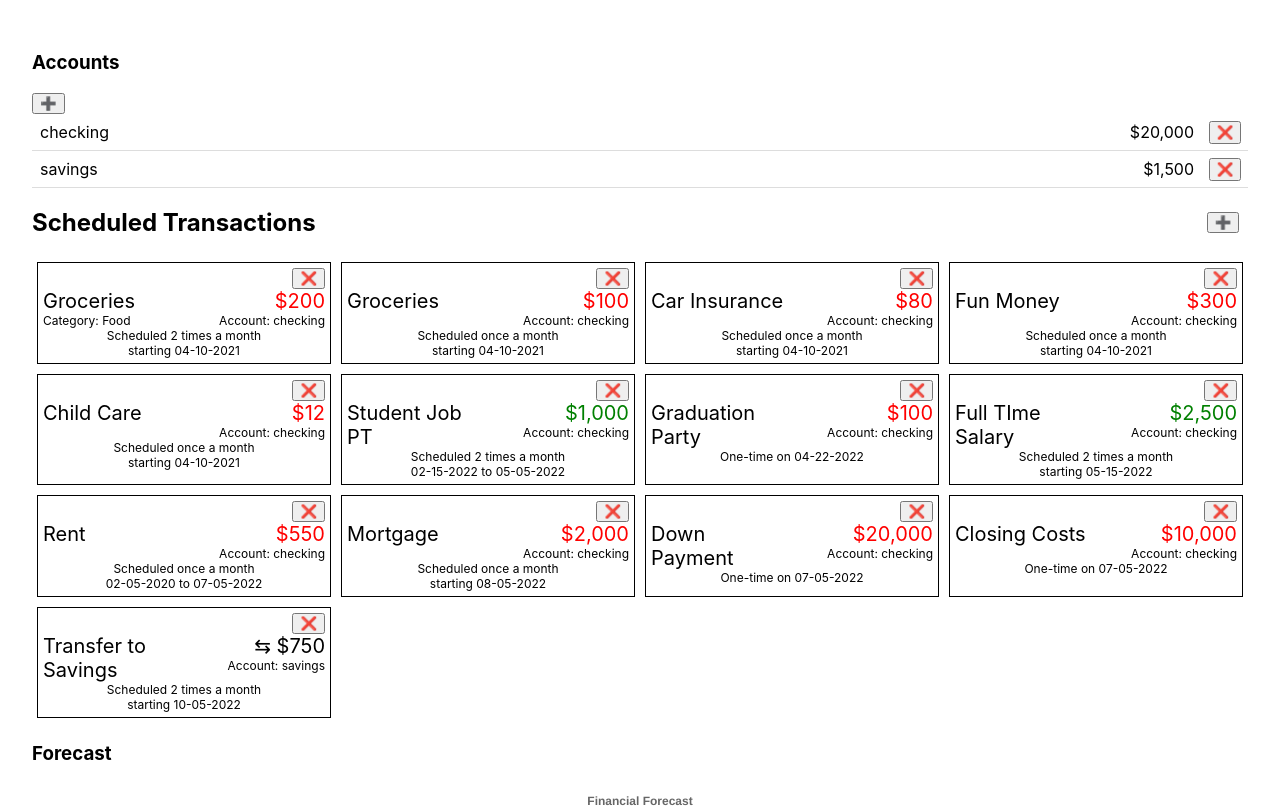
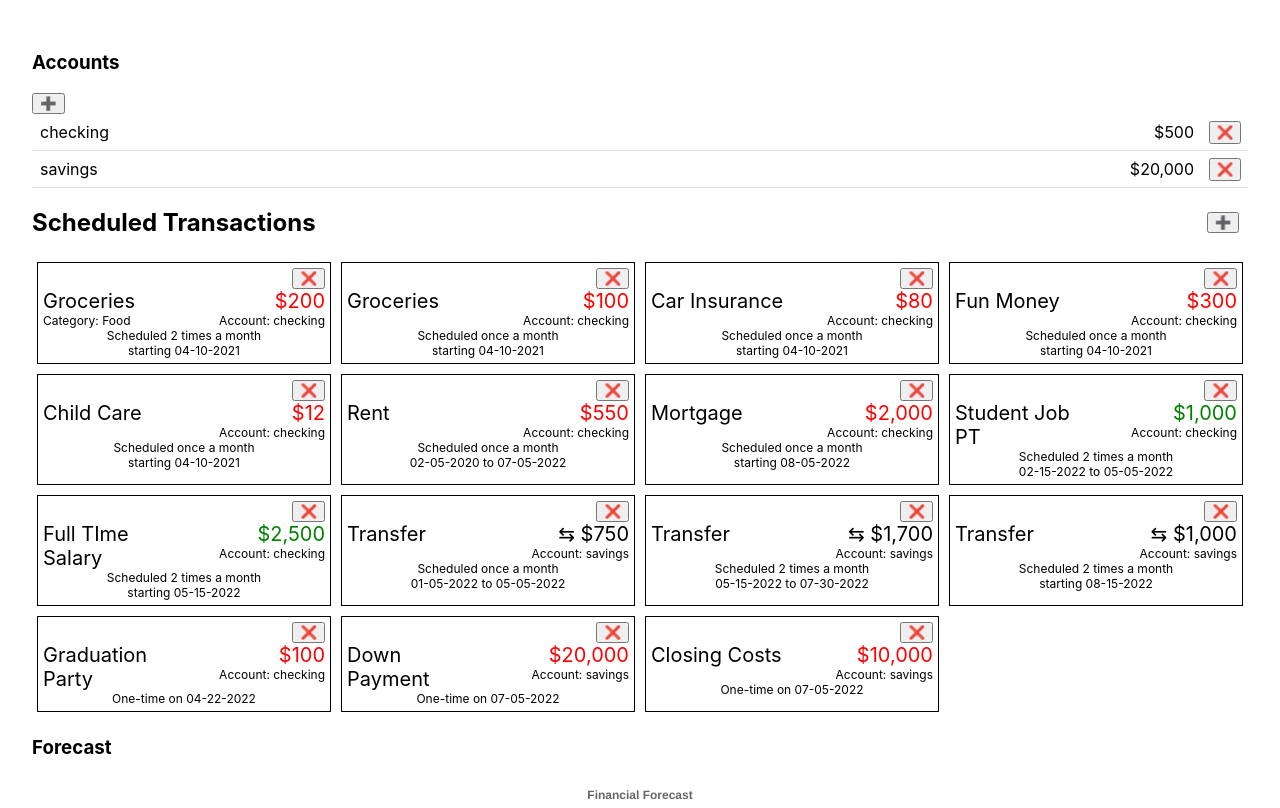
Before and after one commit to amj311/hoard-concept, a React (Create React App) app: page / in a window 1280 px wide. Shown: the top 808 px of the page. Built offline with nearby package versions, Linux system fonts and the light colour scheme.

Commit message:
added more realistic initial transfers

```diff
--- a/src/App.js
+++ b/src/App.js
@@ -21,12 +21,13 @@ const ForecastService = require("./core/forecastService");
 // INITIAL DATA
 
 let initialAccounts = [
-  new Account("checking",20000),
-  new Account("savings",1500),
+  new Account("checking",500),
+  new Account("savings",20000),
 ];
 
 
 let scheduledTransactions = [
+  // Recurring Expenses
   new TransactionSchedule( // Groceries
       new TransactionTemplate(TransactionType.Expense,"Groceries",200,"checking", null, 'food'),
       new XPerMonthSchedule(2, new Date(2021,MONTHS.APR,10))
@@ -47,41 +48,59 @@ let scheduledTransactions = [
       new TransactionTemplate(TransactionType.Expense,"Child Care",12,"checking", null),
       new XPerMonthSchedule(1, new Date(2021,MONTHS.APR,10))
   ),
-  new TransactionSchedule( // Clozd parttime (should actually be every 2 weeks)
-      new TransactionTemplate(TransactionType.Income,"Student Job PT",1000,"checking", null),
-      new XPerMonthSchedule(2, new Date(2022,MONTHS.FEB,15), new Date(2022,MONTHS.MAY,5))
-  ),
 
   new TransactionSchedule(
-    new TransactionTemplate(TransactionType.Expense,"Graduation Party",100,"checking", null),
-    new OneTimeSchedule(new Date(2022,MONTHS.APR,22))
-  ),
-
-  new TransactionSchedule( // Clozd fulltime
-      new TransactionTemplate(TransactionType.Income,"Full TIme Salary",2500,"checking", null),
-      new XPerMonthSchedule(2, new Date(2022,MONTHS.MAY,15))
-  ),
-  new TransactionSchedule(
-      new TransactionTemplate(TransactionType.Expense,"Rent",550,"checking", null),
-      new XPerMonthSchedule(1, new Date(2020,MONTHS.FEB,5), new Date(2022,MONTHS.JUL,5))
+    new TransactionTemplate(TransactionType.Expense,"Rent",550,"checking", null),
+    new XPerMonthSchedule(1, new Date(2020,MONTHS.FEB,5), new Date(2022,MONTHS.JUL,5))
   ),
   new TransactionSchedule(
       new TransactionTemplate(TransactionType.Expense,"Mortgage",2000,"checking", null),
       new XPerMonthSchedule(1, new Date(2022,MONTHS.AUG,5))
   ),
+
+
+  // Recurring Income Sources
+  new TransactionSchedule( // Clozd parttime (should actually be every 2 weeks)
+      new TransactionTemplate(TransactionType.Income,"Student Job PT",1000,"checking", null),
+      new XPerMonthSchedule(2, new Date(2022,MONTHS.FEB,15), new Date(2022,MONTHS.MAY,5))
+  ),
+  new TransactionSchedule( // Clozd fulltime
+    new TransactionTemplate(TransactionType.Income,"Full TIme Salary",2500,"checking", null),
+    new XPerMonthSchedule(2, new Date(2022,MONTHS.MAY,15))
+  ),
+
+
+  // Recurring Transfers
   new TransactionSchedule(
-      new TransactionTemplate(TransactionType.Expense,"Down Payment",20000,"checking", null),
+    new TransactionTemplate(TransactionType.Transfer,"Transfer",750,"savings","checking"),
+    new XPerMonthSchedule(1, new Date(2022,MONTHS.JAN,5), new Date(2022,MONTHS.MAY,5))
+  ),
+  new TransactionSchedule(
+    new TransactionTemplate(TransactionType.Transfer,"Transfer",1700,"savings","checking"),
+    new XPerMonthSchedule(2, new Date(2022,MONTHS.MAY,15), new Date(2022,MONTHS.JUL,30))
+  ),
+  new TransactionSchedule(
+    new TransactionTemplate(TransactionType.Transfer,"Transfer",1000,"savings","checking"),
+    new XPerMonthSchedule(2, new Date(2022,MONTHS.AUG,15))
+  ),
+
+
+  // One-Time Transactions
+  new TransactionSchedule(
+    new TransactionTemplate(TransactionType.Expense,"Graduation Party",100,"checking", null),
+    new OneTimeSchedule(new Date(2022,MONTHS.APR,22))
+  ),
+  new TransactionSchedule(
+      new TransactionTemplate(TransactionType.Expense,"Down Payment",20000,"savings", null),
       new OneTimeSchedule(new Date(2022,MONTHS.JUL,5))
   ),
   new TransactionSchedule(
-      new TransactionTemplate(TransactionType.Expense,"Closing Costs",10000,"checking", null),
+      new TransactionTemplate(TransactionType.Expense,"Closing Costs",10000,"savings", null),
       new OneTimeSchedule(new Date(2022,MONTHS.JUL,5))
   ),
-  new TransactionSchedule(
-      new TransactionTemplate(TransactionType.Transfer,"Transfer to Savings",750,"savings","checking"),
-      new XPerMonthSchedule(2, new Date(2022,MONTHS.OCT,5))
-  ),
 ]
+
+
 
 let initialCategories = [
   new Category('food', 'Food')
```
